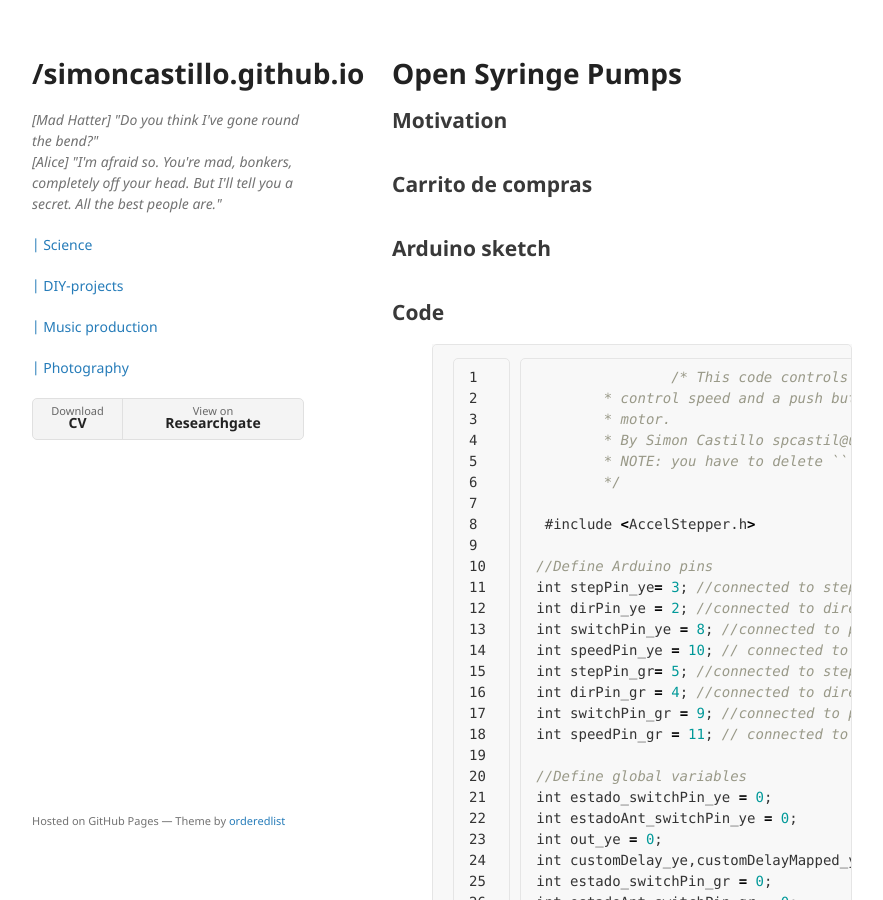
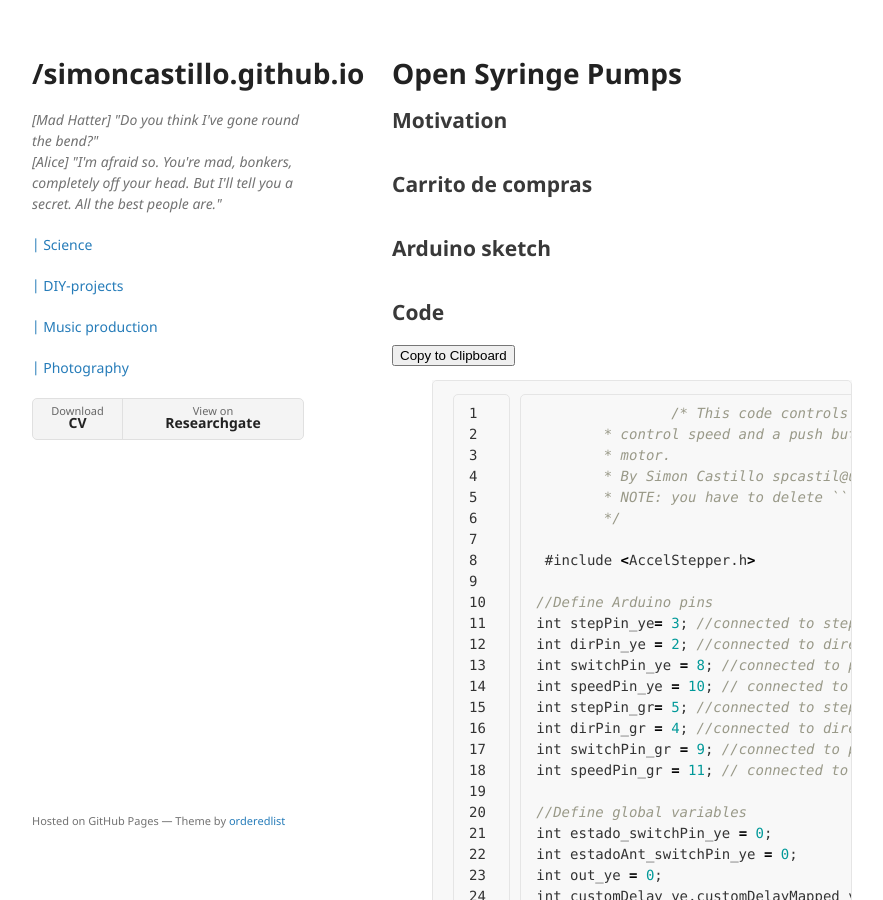
Before and after one commit to SimonCastillo/simoncastillo.github.io, a Jekyll site: the page built from DIY/index.html, in a window 1280 px wide and 900 px high. Shown: the whole window, without its empty margins (178-1061 px from the left). Built offline with Jekyll 4.4.1, drawn with Linux system fonts in a browser that asks for light colours.

Commit message:
Update index.html

```diff
--- a/DIY/index.html
+++ b/DIY/index.html
@@ -9,7 +9,9 @@ title: DIY-Bio
 	<h2>Carrito de compras</h2><br>
 	<h2>Arduino sketch</h2><br>
 	<h2>Code</h2>
-
+	<button class="copy-button" data-clipboard-text="Copy Me!" title="Click to copy me.">
+    	Copy to Clipboard
+  	</button>
 {% highlight javascript linenos%}
 		/* This code controls two stepper motors using a potentiometer to
  	* control speed and a push button to set the turning direction of the
```
